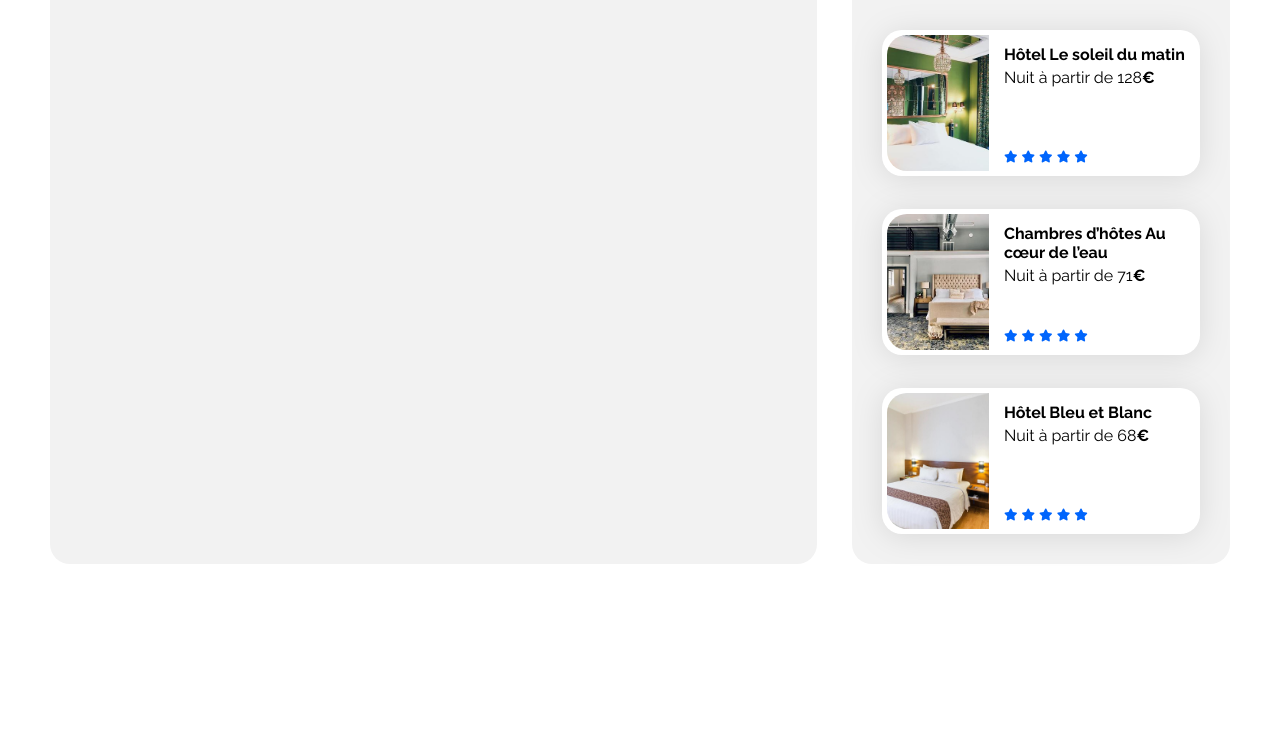
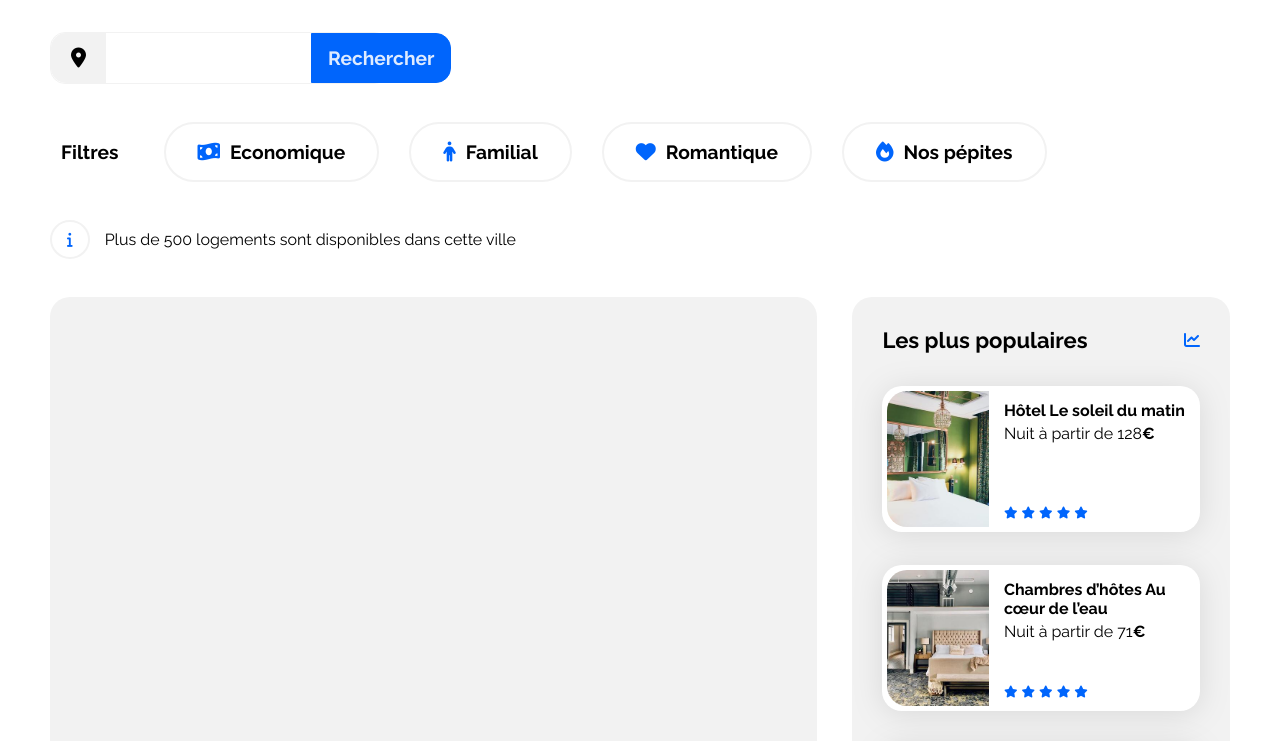
Before and after one commit to lkii2023/Site-Booki, a plain HTML site: page index.html in a window 1280 px wide. Shown: the part 159-900 px from the top of the page. Before the commit the page ends 800 px from the top, so only its background shows below. Drawn offline with Linux system fonts and the light colour scheme.

Commit message:
add section header

```diff
--- a/index.html
+++ b/index.html
@@ -15,6 +15,7 @@
 </head>
 
 <body>
+    <body>
         <div class="main-container">
             <header>
 
@@ -27,11 +28,61 @@
                          <a href="images\activites">Activités</a>
                     </div>
                  </nav>
+                <article class="titre">
+                    <h1>Trouvez votre hébergement pour des vacances de rêve</h1>
 
+                    <p>En plein centre-ville ou en pleine nature</p>
+                    </article>
+                    <br>
+                    <br>
+                    <form>
+                        <div class="container">
+                        <i class="fa-sharp fa-solid fa-location-dot"></i>
+                        <input type=search>
+                        <button>Rechercher</button>
+                    </form>
+                    </div>
+                    <br>
+                    <br>
+                    <article>
+                        <div class="barfilter">
 
+                        <div class="icones">
+                        <ul>
+                            <li class="filtres">
+                                <h3>Filtres</h3>
+                            </li>
+                            <li>
+                                <i class="fa-solid fa-money-bill-wave"></i>
+                                <h3>Economique</h3>
+                            </li>
+                            <li>
+                                <i class="fa-solid fa-person"></i>
+                                <h3>Familial</h3>
+                            </li>
+                            <li>
+                                <i class="fa-solid fa-heart"></i>
+                                <h3>Romantique</h3>
+                            </li>
+                            <li>
+                                <i class="fa-solid fa-fire"></i>
+                                <h3>Nos pépites</h3>
+                            </li>
+                        </ul>
+                        </div>
+                        </div>
+                    </article>
+                    <br>
+                    <br>
+                         <div class="info">
+                                <i class="fa-solid fa-info"></i>
+                                <p>Plus de 500 logements sont disponibles dans cette ville </p>
+                         </div>
+
+                    <br>
+                    <br>
             </header>
-
-
+            <main>
             <div class="hebergements-and-populaires">
                 <section class="hebergements">
 
```
Lines whose indentation alone changed are shown as unchanged.
